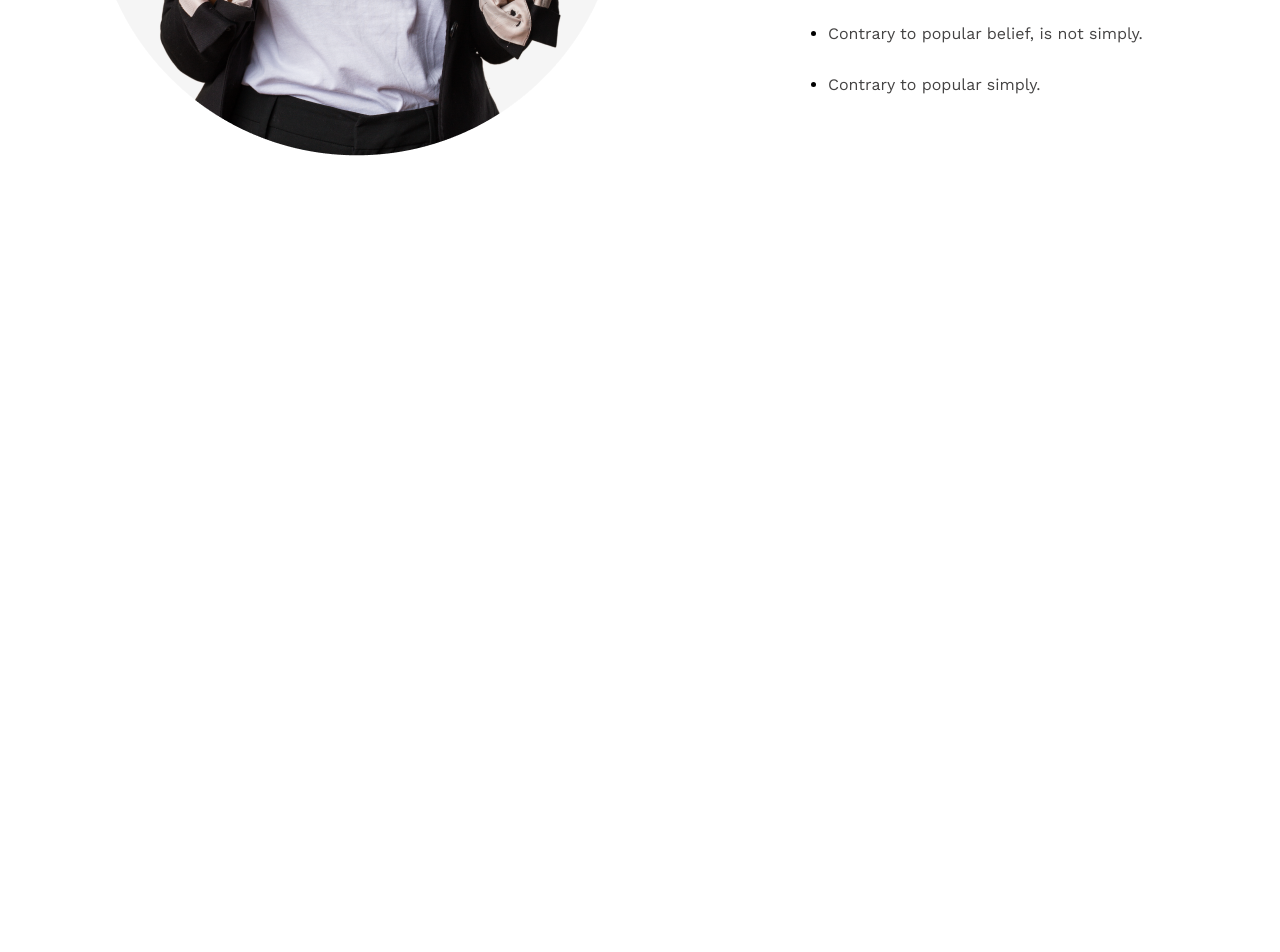
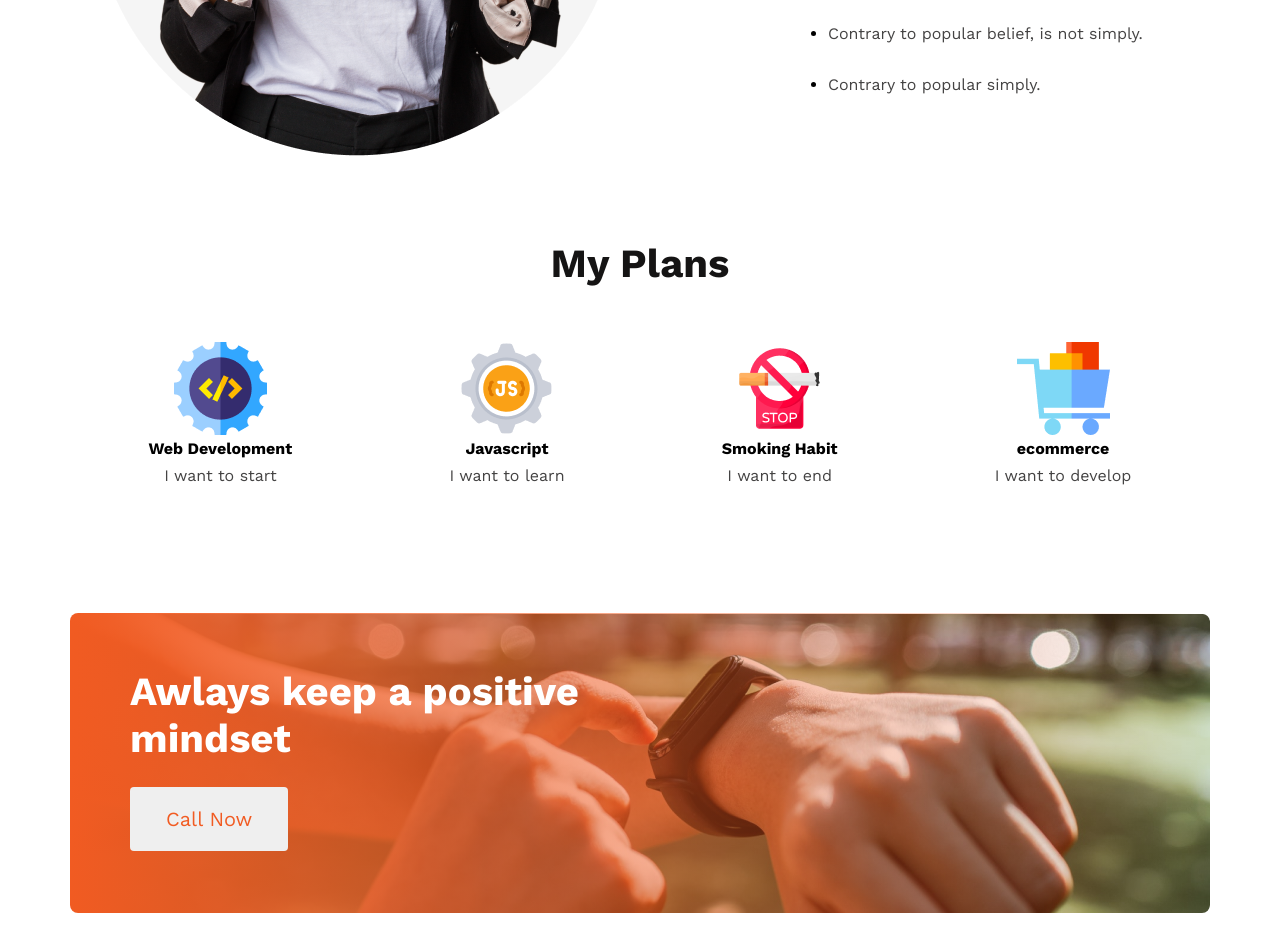
Before and after one commit to Mamun128169/new-year-new-me-project1, a plain HTML site: page index.html in a window 1280 px wide. Shown: the part 1516-2468 px from the top of the page. Before the commit the page ends 1816 px from the top, so only its background shows below. Drawn offline with nearby package versions, Linux system fonts and the light colour scheme.

Commit message:
the banner-watch part

```diff
--- a/index.html
+++ b/index.html
@@ -37,6 +37,41 @@
                 </ul>
             </div>
         </section>
+
+        <!-- the my plans part -->
+        <section class="my-plans">
+            <h3 class="section-title">My Plans</h3>
+            <div class="myplans-container">
+                <div class="items">
+                    <img src="./images/icons/web.png" alt="">
+                    <h4 class="item-title">Web Development</h4>
+                    <p class="plans-description">I want to start</p>
+                </div>
+                <div class="items">
+                    <img src="./images/icons/js.png" alt="">
+                    <h4 class="item-title">Javascript</h4>
+                    <p class="plans-description">I want to learn</p>
+                </div>
+                <div class="items">
+                    <img src="./images/icons/smoke.png" alt="">
+                    <h4 class="item-title">Smoking Habit</h4>
+                    <p class="plans-description">I want to end</p>
+                </div>
+                <div class="items">
+                    <img src="./images/icons/ecom.png" alt="">
+                    <h4 class="item-title">ecommerce</h4>
+                    <p class="plans-description">I want to develop</p>
+                </div>
+            </div>
+        </section>
+
+        <!-- the banner part -->
+        <section class="banner">
+            <div class="banner-content">
+                <h3 class="banner-title">Awlays keep a positive <br> mindset</h3>
+                <button class="banner-btn">Call Now</button>
+            </div>
+        </section>
     </main>
     <footer>
 
--- a/styles/style.css
+++ b/styles/style.css
@@ -82,3 +82,63 @@ main {
 
 
 /* My plans part styles */
+
+.my-plans {
+    margin-top: 80px;
+}
+
+.my-plans > h3 {
+    text-align: center;
+    margin-bottom: 55px;
+}
+
+.myplans-container {
+    display: flex;
+    justify-content: space-around;
+}
+
+.items {
+    text-align: center;
+}
+
+.plans-description {
+    color: #444343;
+    padding: 8px 0;
+}
+
+
+
+/* the banner part styles */
+
+.banner {
+    /* background: url("../images/banner/banner1.png") cover; */
+    height: 300px;
+    border-radius: 8px;
+    background: linear-gradient(90deg, #F15B22 0%, rgba(241, 91, 34, 0.00) 100%), url("../images/watch.png" );
+    background-size: cover;
+    margin: 120px 0;
+}
+
+.banner-content {
+    padding: 55px 60px;
+}
+
+.banner-title {
+    color: white;
+    font-size: 40px;
+    font-weight: 700;
+}
+
+.banner-btn {
+    color: #F15B22;
+    border: none;
+    font-weight: 400;
+    text-align: center;
+    font-size: 20px;
+    padding: 20px 36px;
+    border-radius: 4px;
+    margin-top: 25px;
+}
+
+
+/* the footer part styles */
```
